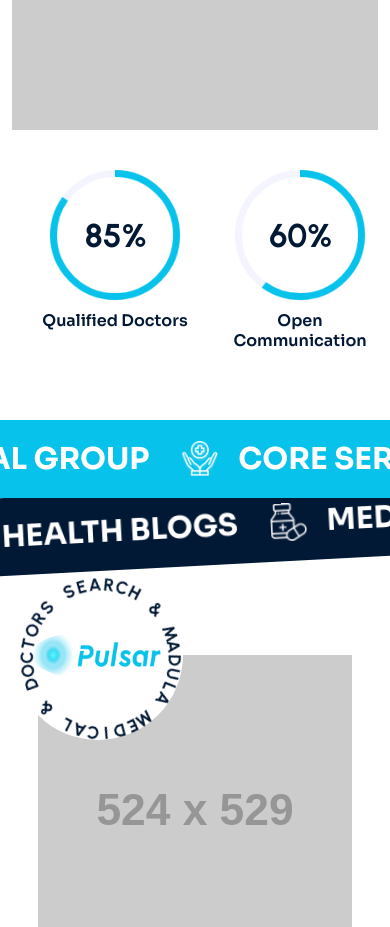
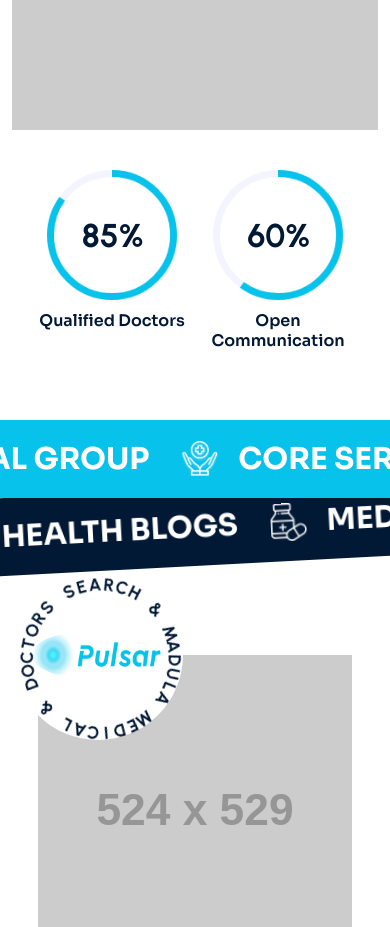
Before and after one commit to Slavik6661/Slavik6661.github.io, a plain HTML site: page index.html in a window 390 px wide. Shown: the part 2200-3127 px from the top of the page. Drawn offline with nearby package versions, Linux system fonts and the light colour scheme; placeholder pictures from the web are drawn by us.

Commit message:
add media progressbar-text

```diff
--- a/assets/css/responsive.css
+++ b/assets/css/responsive.css
@@ -1558,3 +1558,15 @@
      	font-size: 14px;
 	}
 }
+
+@media screen and (max-width: 430px) {
+	.progressbar-text {
+        padding-left: 0;
+	}
+	.progressbar-text h2 {
+        width: 150px;
+    }
+	.col-lg-3 {
+		gap: 16px
+	}
+}
```
